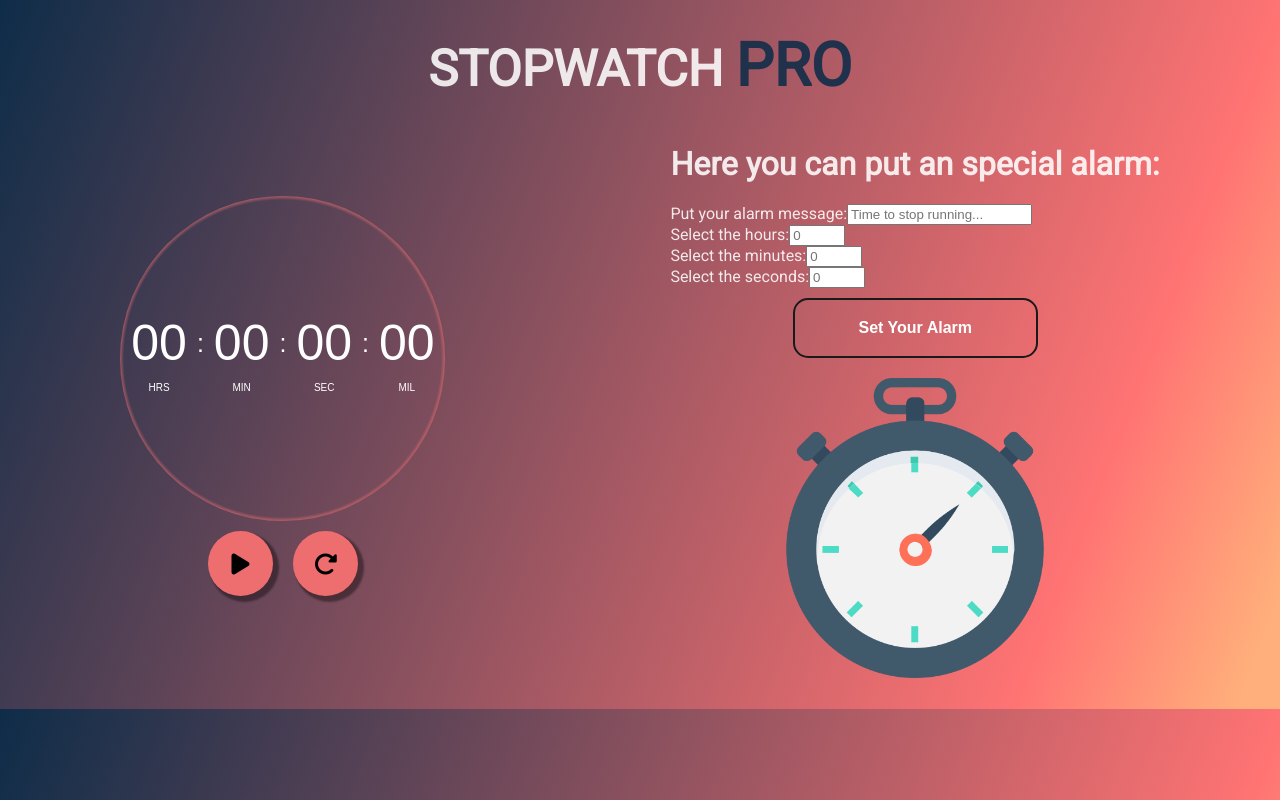
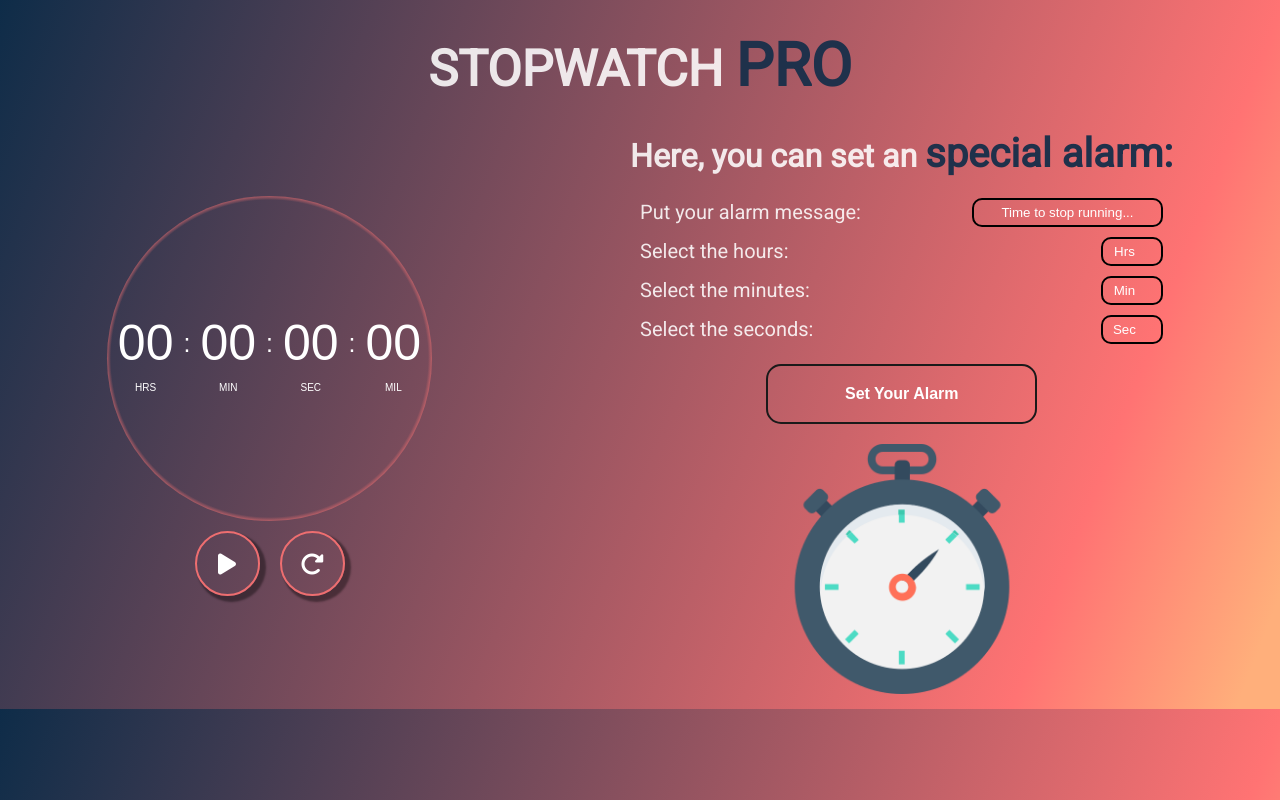
Before and after one commit to danielsalvas/stopwatch-react, a React (Vite) app: page / in a window 1280 px wide. Built offline with nearby package versions, Linux system fonts and the light colour scheme.

Commit message:
[Feature] Form component with styles was done!

```diff
--- a/src/App.css
+++ b/src/App.css
@@ -31,11 +31,12 @@
 
 .button__stopwatch {
   margin: 10px;
-  background-color: #EE6E70;
+  color: white;
+  background-color: transparent;
   width: 65px;
   height: 65px;
   border-radius: 50%;
-  border: none;
+  border: solid 2px #EE6E70;
   font-size: 1.5em;
   padding: 8%;
   box-shadow: 4px 4px 2px 2px rgba(0, 0, 0, 0.384);
@@ -44,4 +45,10 @@
   display: flex;
   align-items: center;
   justify-content: center;
+  transition-duration: 300ms;
 }
+
+.button__stopwatch:hover{
+  background-color: #EE6E70;
+  color: black;
+}
--- a/src/components/formAlarm/FormAlarm.jsx
+++ b/src/components/formAlarm/FormAlarm.jsx
@@ -25,25 +25,25 @@ const FormAlarm = ({ setAlarm, setMessage, message }) => {
     return (
         <div className={styles.container__form}>
             <div>
-                <h1>Here you can put an special alarm:</h1>
+                <h1>Here, you can set an <span className={styles.title__2}>special alarm:</span></h1>
                 <form
                     onSubmit={handleSubmit}
                 >
-                    <div>
-                        <label className='input__title'>Put your alarm message:</label>
-                        <input ref={messageRef} name="message" type="text" placeholder="Time to stop running..." required />
+                    <div className={styles.container__input}>
+                        <label className={styles.input__label}>Put your alarm message:</label>
+                        <input className={styles.input__value__text} ref={messageRef} name="message" type="text" placeholder="Time to stop running..." required />
                     </div>
-                    <div>
-                        <label className='input__title'>Select the hours:</label>
-                        <input ref={hoursRef} name="hours" type="number" placeholder="0" min="0" max="99" />
+                    <div className={styles.container__input}>
+                        <label className={styles.input__label}>Select the hours:</label>
+                        <input className={styles.input__value__number} ref={hoursRef} name="hours" type="number" placeholder="Hrs" min="0" max="99" />
                     </div>
-                    <div>
-                        <label className='input__title'>Select the minutes:</label>
-                        <input ref={minutesRef} name="minutes" type="number" placeholder="0" min="0" max="59" />
+                    <div className={styles.container__input}>
+                        <label className={styles.input__label}>Select the minutes:</label>
+                        <input className={styles.input__value__number} ref={minutesRef} name="minutes" type="number" placeholder="Min" min="0" max="59" />
                     </div>
-                    <div>
-                        <label className='input__title'>Select the seconds:</label>
-                        <input ref={secondsRef} name="seconds" type="number" placeholder="0" min="0" max="59" />
+                    <div className={styles.container__input}>
+                        <label className={styles.input__label}>Select the seconds:</label>
+                        <input className={styles.input__value__number} ref={secondsRef} name="seconds" type="number" placeholder="Sec" min="0" max="59" />
                     </div>
                     <div className={styles.div__form__button}>
                         <input
@@ -55,8 +55,9 @@ const FormAlarm = ({ setAlarm, setMessage, message }) => {
                 </form>
 
                 { message && (
-                    <div>
-                    Your alarm was set successfully
+                    <div className={styles.success__message}>
+                        Your alarm was set successfully. <br />
+                        <span className={styles.success__message__2}>Now you can start the stopwatch</span>
                     </div>
                 )}
             </div>
--- a/src/components/formAlarm/formalarm.module.css
+++ b/src/components/formAlarm/formalarm.module.css
@@ -1,4 +1,7 @@
-
+.title__2 {
+    color: #1F314B;
+    font-size: 40px;
+}
 
 .container__image{
     display: flex;
@@ -8,7 +11,35 @@
 }
 
 .form__image {
-    width: 300px;
+    width: 250px;
+}
+
+.container__input {
+    margin: 10px;
+    display: flex;
+    justify-content: space-between;
+    align-items: center;
+}
+
+.input__value__number {
+    border-radius: 10px;
+    background-color: transparent;
+    color: white;
+    padding: 5px;
+    text-align: center;
+    border: solid 2px black;
+}
+
+.input__value__text {
+    border-radius: 10px;
+    background-color: transparent;
+    color: white;
+    padding: 5px;
+    border: solid 2px black;
+}
+
+.input__label {
+    font-size: 20px;
 }
 
 .div__form__button{
@@ -52,3 +83,22 @@
   box-shadow: none;
   transform: translateY(0);
 }
+
+::placeholder {
+    color: white;
+    text-align: center;
+}
+
+.success__message{
+    text-align: center;
+    background-color: darkgreen;
+    border-radius: 10px;
+    margin: 5px;
+    padding: 10px 0;
+}
+
+.success__message__2{
+    text-align: center;
+    font-weight: bold;
+    font-size: 20px;
+}
```
